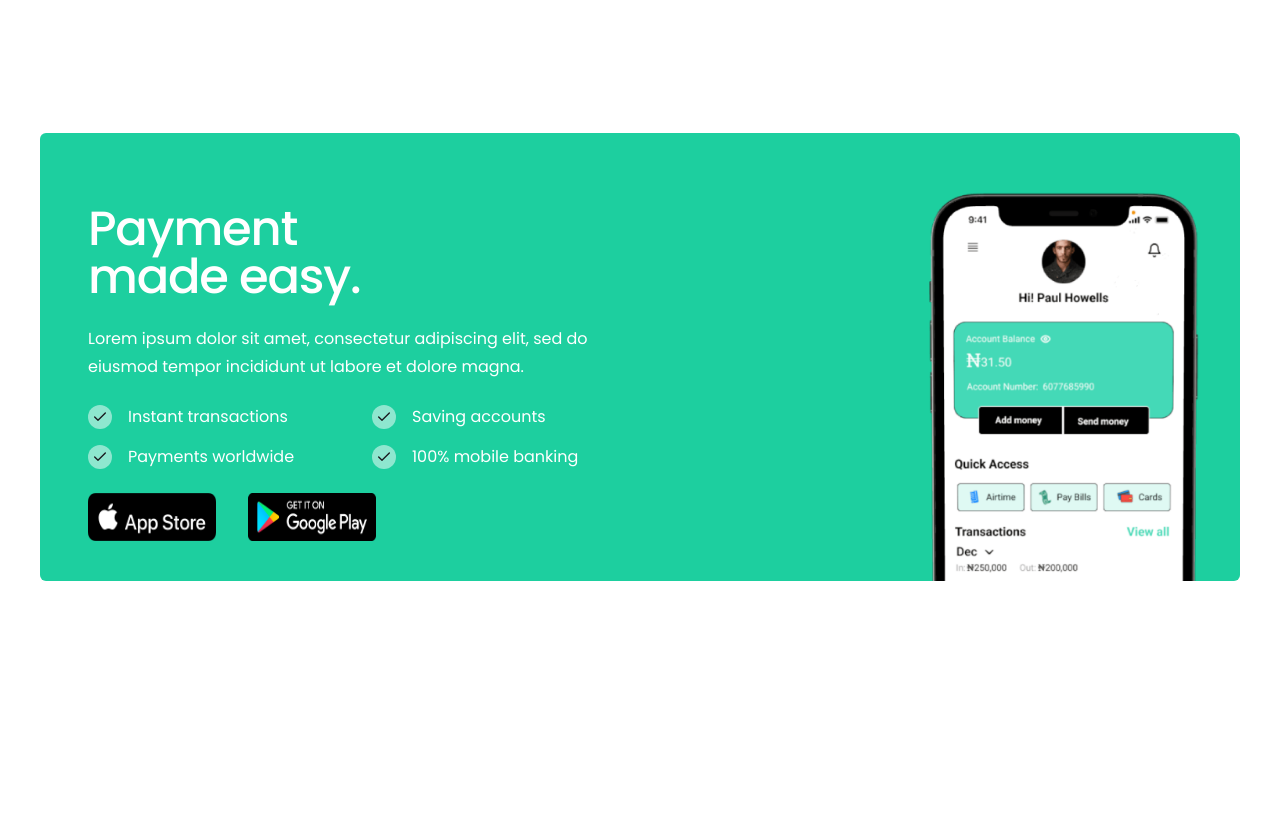
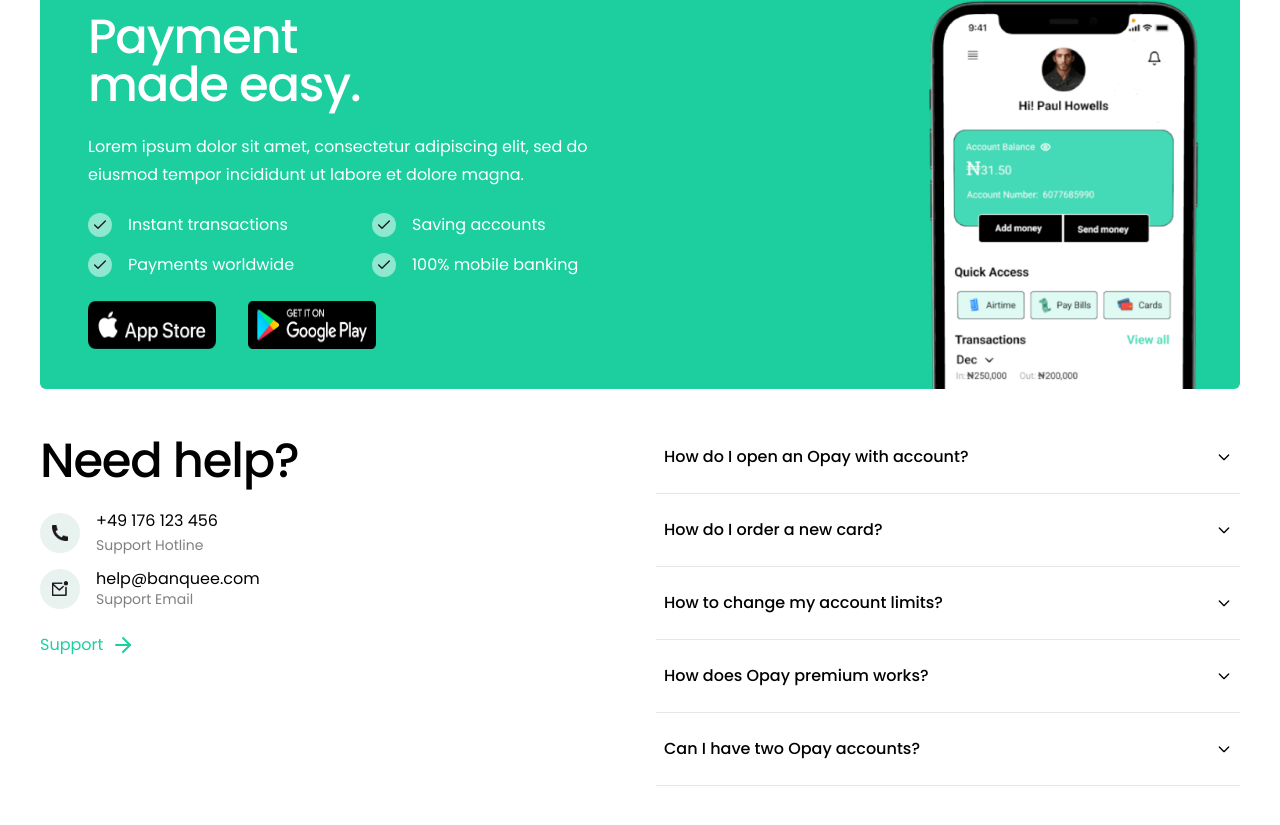
Before and after one commit to dev-rafiu/opay, a Next.js app: page / in a window 1280 px wide. Shown: the part 667-1492 px from the top of the page. Before the commit the page ends 1248 px from the top, so only its background shows below. Built offline with nearby package versions, Linux system fonts and the light colour scheme.

Commit message:
feat: faqs, update features and clients say

```diff
--- a/app/components/clients-say/index.jsx
+++ b/app/components/clients-say/index.jsx
@@ -3,14 +3,14 @@
 
 function ClientsSay() {
   return (
-    <section className="grid min-h-dvh place-content-center space-y-2">
+    <section className="space-y-2 py-12">
       <header className="text-center text-foreground">
         <h2 className="mx-auto max-w-xs">What our users say about us?</h2>
       </header>
 
       <div className="container grid gap-2 md:grid-cols-2 lg:gap-5">
         {/* image wrapper */}
-        <div className="relative h-[26rem] py-8">
+        <div className="relative h-[27rem]">
           <Image
             src={sectionImg}
             alt=""
--- /dev/null
+++ b/app/components/faqs/index.jsx
@@ -0,0 +1,103 @@
+import Link from "next/link";
+import Image from "next/image";
+
+import Accordion from "../ui/accordion";
+
+const FAQS = [
+  { id: 1, title: "How do I open an Opay with account?", content: "" },
+  { id: 2, title: "How do I order a new card?", content: "" },
+  { id: 3, title: "How to change my account limits?", content: "" },
+  {
+    id: 4,
+    title: "How does Opay premium works?",
+    content: `Lorem ipsum dolor sit amet, consectetur adipiscing elit,
+       sed do eiusmod tempor incididunt ut labore et dolore magna aliqua. Dui accumsan sit amet nulla facilisi morbi.
+        Eget gravida cum sociis natoque penatibus et magnis dis parturient.`,
+  },
+  { id: 5, title: "Can I have two Opay accounts?", content: "" },
+];
+
+function FAQs() {
+  return (
+    <section className="py-12">
+      <div className="container grid gap-8 px-0 lg:grid-cols-2">
+        <div className="space-y-6">
+          <h1 className="font-medium">Need help?</h1>
+
+          <ul className="grid gap-3">
+            <li className="flex items-center gap-4">
+              <span className="size-10 rounded-full bg-[#E8F2EE] p-3 text-[#1A191E]">
+                <Image
+                  src="/images/faqs/phone.png"
+                  alt=""
+                  width={16}
+                  height={16}
+                />
+              </span>
+
+              <div className="">
+                <p className="leading-6 text-foreground">+49 176 123 456</p>
+                <p className="text-sm leading-6 text-foreground/50">
+                  Support Hotline
+                </p>
+              </div>
+            </li>
+
+            <li className="flex items-center gap-4">
+              <span className="size-10 rounded-full bg-[#E8F2EE] p-3 text-[#1A191E]">
+                <Image
+                  src="/images/faqs/email.png"
+                  alt=""
+                  width={16}
+                  height={16}
+                />
+              </span>
+
+              <div>
+                <p className="leading-5 text-foreground">help@banquee.com</p>
+                <p className="text-sm leading-5 text-foreground/50">
+                  Support Email
+                </p>
+              </div>
+            </li>
+          </ul>
+
+          <Link href="#" className="flex items-center gap-2 text-primary">
+            Support
+            <svg
+              xmlns="http://www.w3.org/2000/svg"
+              width="24"
+              height="24"
+              viewBox="0 0 24 24"
+              fill="none"
+              stroke="currentColor"
+              strokeWidth="2"
+              strokeLinecap="round"
+              strokeLinejoin="round"
+              className="lucide lucide-arrow-right"
+            >
+              <path d="M5 12h14" />
+              <path d="m12 5 7 7-7 7" />
+            </svg>
+          </Link>
+        </div>
+
+        <ul className="grid gap-4">
+          {FAQS.map((item) => {
+            return (
+              <li key={item.id}>
+                <Accordion title={item.title}>
+                  <p className="text-sm leading-6 text-foreground/50">
+                    {item.content}
+                  </p>
+                </Accordion>
+              </li>
+            );
+          })}
+        </ul>
+      </div>
+    </section>
+  );
+}
+
+export default FAQs;
--- a/app/components/header.jsx
+++ b/app/components/header/index.jsx
@@ -1,6 +1,6 @@
 import Image from "next/image";
 import Link from "next/link";
-import { navLinks } from "../lib/nav-links";
+import { navLinks } from "../../lib/nav-links";
 
 function Header() {
   return (
--- /dev/null
+++ b/app/components/ui/accordion.jsx
@@ -0,0 +1,44 @@
+"use client";
+
+import React, { useState } from "react";
+
+const Accordion = ({ title, children }) => {
+  const [isOpen, setIsOpen] = useState(false);
+
+  const toggleAccordion = () => {
+    setIsOpen(!isOpen);
+  };
+
+  return (
+    <div className="border-b border-gray-200 pb-4">
+      <button
+        className="flex w-full items-center justify-between p-2 focus:outline-none"
+        onClick={toggleAccordion}
+      >
+        <span className="text-base font-medium">{title}</span>
+        <svg
+          className={`h-4 w-4 transition-transform duration-300 ${isOpen ? "rotate-180 transform" : ""}`}
+          fill="none"
+          stroke="currentColor"
+          viewBox="0 0 24 24"
+          xmlns="http://www.w3.org/2000/svg"
+        >
+          <path
+            strokeLinecap="round"
+            strokeLinejoin="round"
+            strokeWidth="2"
+            d="M19 9l-7 7-7-7"
+          ></path>
+        </svg>
+      </button>
+
+      <div
+        className={`transition-max-height overflow-hidden duration-300 ${isOpen ? "max-h-screen" : "max-h-0"}`}
+      >
+        <div className="p-2">{children}</div>
+      </div>
+    </div>
+  );
+};
+
+export default Accordion;
--- a/app/page.jsx
+++ b/app/page.jsx
@@ -1,4 +1,5 @@
 import ClientsSay from "./components/clients-say";
+import FAQs from "./components/faqs";
 import Features from "./components/features";
 
 export default function Home() {
@@ -6,6 +7,7 @@
     <>
       <ClientsSay />
       <Features />
+      <FAQs />
     </>
   );
 }
```
Also changed, not shown: app/components/features/index.jsx (renamed from app/components/features.jsx), public/images/faqs/email.png (added), public/images/faqs/phone.png (added).
